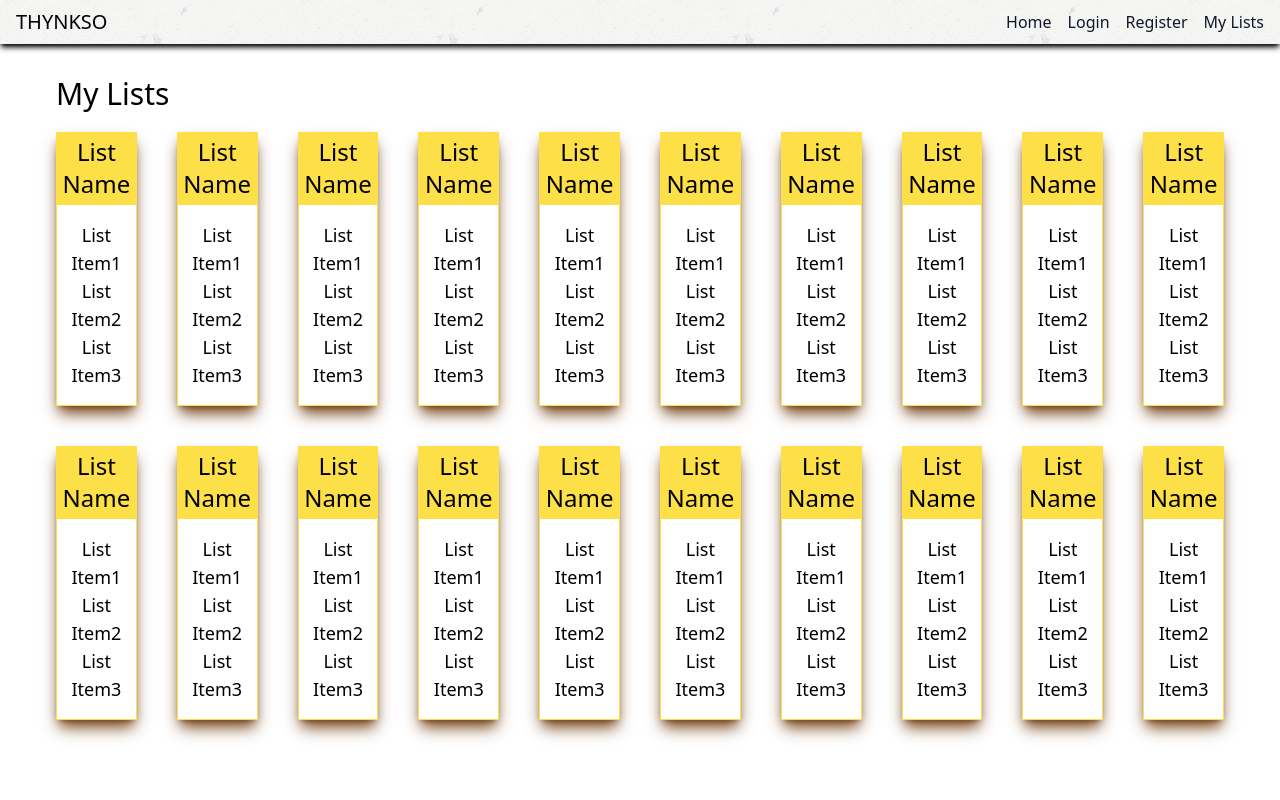
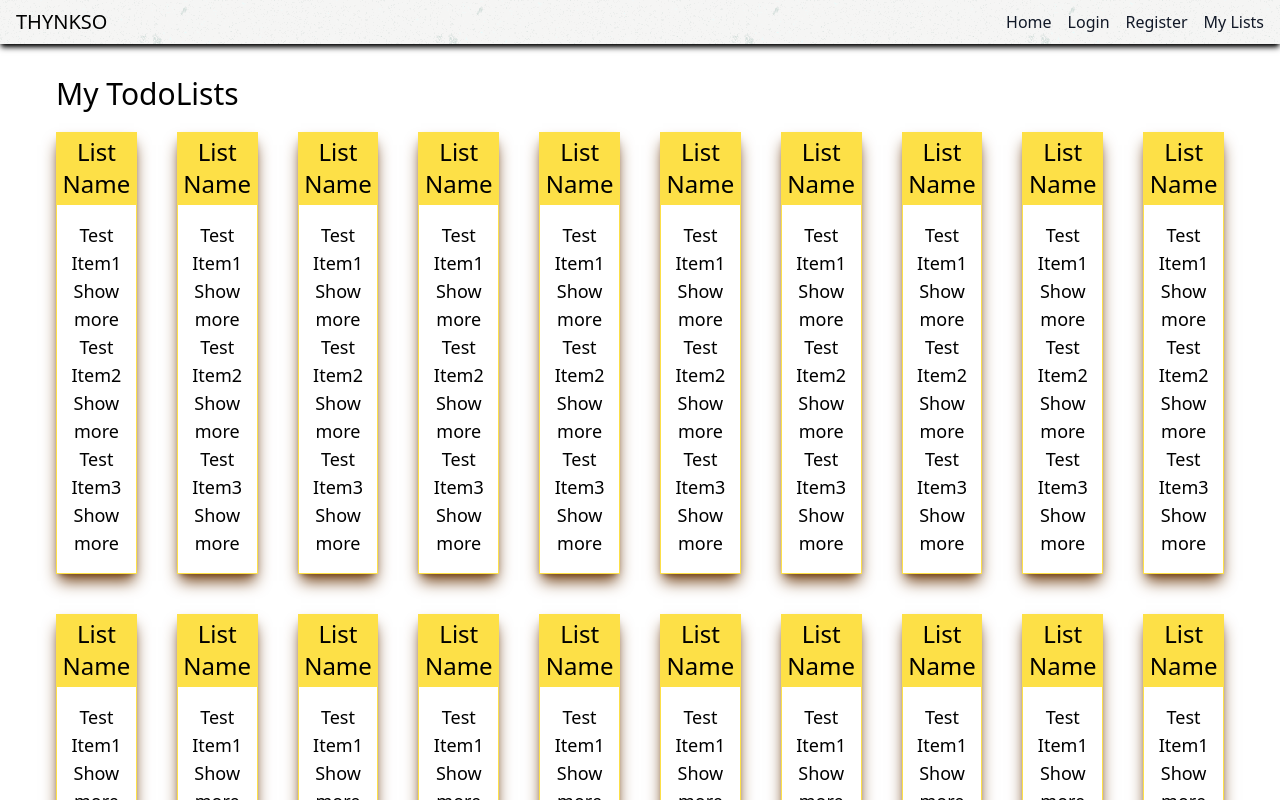
Before and after one commit to W01v3n/TodoApp, a React (Vite) app in the folder frontend/: page /lists in a window 1280 px wide. Shown: the top 800 px of the page. Built offline with nearby package versions, Linux system fonts and the light colour scheme.

Commit message:
Separated TodoList and TodoItem, and added content expansion functionality.

```diff
--- a/frontend/src/components/Authenticated/List.tsx
+++ /dev/null
@@ -1,16 +0,0 @@
-function List() {
-  return (
-    <div className="container mx-28 w-3/6 shadow-lg shadow-yellow-900 md:m-0 md:w-auto">
-      <h3 className="bg-yellow-300 p-1 text-center text-2xl font-light">
-        List Name
-      </h3>
-      <ul className="border border-solid border-yellow-300 py-4 text-center text-lg ">
-        <li>List Item1</li>
-        <li>List Item2</li>
-        <li>List Item3</li>
-      </ul>
-    </div>
-  );
-}
-
-export default List;
--- /dev/null
+++ b/frontend/src/components/Authenticated/TodoItem.tsx
@@ -0,0 +1,26 @@
+import { useState } from "react";
+
+interface TodoItemProps {
+  title: string;
+  content: string;
+}
+
+function TodoItem({ title, content }: TodoItemProps) {
+  const [isExpanded, setIsExpanded] = useState(false);
+
+  function toggleContent() {
+    setIsExpanded(!isExpanded);
+  }
+
+  return (
+    <div>
+      <div>
+        <span>{title}</span>
+        <button onClick={toggleContent}>Show more</button>
+      </div>
+      {isExpanded && <div>{content}</div>}
+    </div>
+  );
+}
+
+export default TodoItem;
--- /dev/null
+++ b/frontend/src/components/Authenticated/TodoList.tsx
@@ -0,0 +1,24 @@
+import TodoItem from "./TodoItem";
+
+function TodoList() {
+  return (
+    <div className="container mx-28 w-3/6 shadow-lg shadow-yellow-900 md:m-0 md:w-auto">
+      <h3 className="bg-yellow-300 p-1 text-center text-2xl font-light">
+        List Name
+      </h3>
+      <ul className="border border-solid border-yellow-300 py-4 text-center text-lg ">
+        <li>
+          <TodoItem title="Test Item1" content="This is a content!" />
+        </li>
+        <li>
+          <TodoItem title="Test Item2" content="This is a content!" />
+        </li>
+        <li>
+          <TodoItem title="Test Item3" content="This is a content!" />
+        </li>
+      </ul>
+    </div>
+  );
+}
+
+export default TodoList;
--- a/frontend/src/pages/Authenticated/ListsPage.tsx
+++ b/frontend/src/pages/Authenticated/ListsPage.tsx
@@ -1,35 +1,35 @@
-import List from "../../components/Authenticated/List";
+import TodoList from "../../components/Authenticated/TodoList";
 
-function ListsPage() {
+function TodoListsPage() {
   return (
     <div>
       <h1 className="my-8 text-center text-3xl font-light md:mb-5 md:ml-14 md:mt-8 md:text-left">
-        My Lists
+        My TodoLists
       </h1>
       <div className="mb-20 grid grid-cols-1 gap-10 md:mx-14 md:grid-cols-10 md:gap-10">
-        <List />
-        <List />
-        <List />
-        <List />
-        <List />
-        <List />
-        <List />
-        <List />
-        <List />
-        <List />
-        <List />
-        <List />
-        <List />
-        <List />
-        <List />
-        <List />
-        <List />
-        <List />
-        <List />
-        <List />
+        <TodoList />
+        <TodoList />
+        <TodoList />
+        <TodoList />
+        <TodoList />
+        <TodoList />
+        <TodoList />
+        <TodoList />
+        <TodoList />
+        <TodoList />
+        <TodoList />
+        <TodoList />
+        <TodoList />
+        <TodoList />
+        <TodoList />
+        <TodoList />
+        <TodoList />
+        <TodoList />
+        <TodoList />
+        <TodoList />
       </div>
     </div>
   );
 }
 
-export default ListsPage;
+export default TodoListsPage;
```
